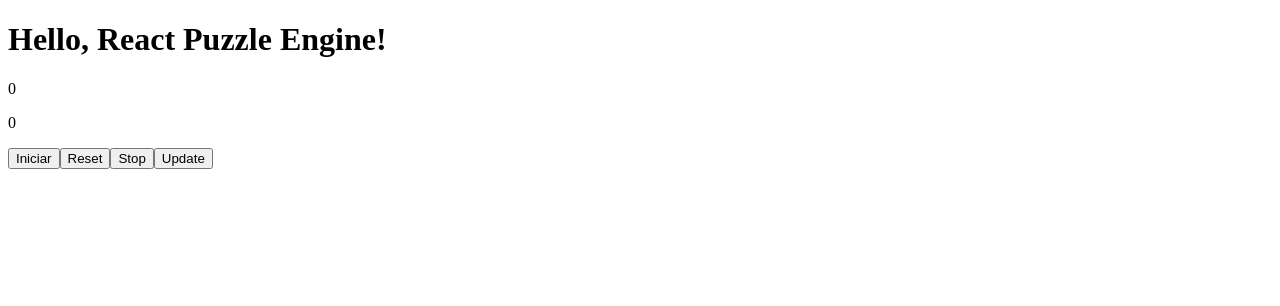
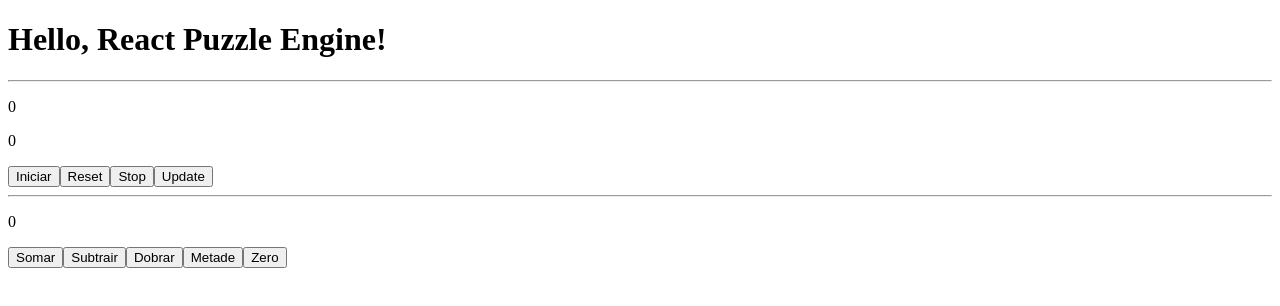
Before and after one commit to araleo/react-puzzle-engine, a React (Create React App) app: page / in a window 1280 px wide. Shown: the top 306 px of the page. Built offline with nearby package versions, Linux system fonts and the light colour scheme.

Commit message:
Adding use-counter and use-score hooks

```diff
--- a/src/App.tsx
+++ b/src/App.tsx
@@ -1,7 +1,9 @@
 import React from 'react';
+import useScore from './hooks/use-score/use-score';
 import useStopwatch from './hooks/use-stopwatch/use-stopwatch';
 
 const App = () => {
+  const score = useScore();
   const stopwatch = useStopwatch({});
 
   const updateConfig = () => {
@@ -13,12 +15,24 @@ const App = () => {
   return (
     <>
       <h1>Hello, React Puzzle Engine!</h1>
+
+      <hr />
+
       <p>{stopwatch.current}</p>
       <p>{stopwatch.format()}</p>
       <button onClick={stopwatch.start}>Iniciar</button>
       <button onClick={stopwatch.reset}>Reset</button>
       <button onClick={stopwatch.stop}>Stop</button>
       <button onClick={updateConfig}>Update</button>
+
+      <hr />
+
+      <p>{score.counter}</p>
+      <button onClick={() => score.add(10)}>Somar</button>
+      <button onClick={() => score.add(-10)}>Subtrair</button>
+      <button onClick={() => score.multiply(2)}>Dobrar</button>
+      <button onClick={() => score.multiply(0.5)}>Metade</button>
+      <button onClick={() => score.set(0)}>Zero</button>
     </>
   );
 };
--- /dev/null
+++ b/src/hooks/use-counter/use-counter.ts
@@ -0,0 +1,54 @@
+import { useEffect, useState } from 'react';
+
+export interface CounterConfig {
+  min: number;
+  max: number;
+  start: number;
+}
+
+export interface CounterUserConfig {
+  min?: number;
+  max?: number;
+  start?: number;
+}
+
+const defaultConfig = {
+  min: 0,
+  max: Number.POSITIVE_INFINITY,
+  start: 0,
+};
+
+const useCounter = (userConfig: CounterUserConfig) => {
+  const [config, setConfig] = useState<CounterConfig>(defaultConfig);
+  const [counter, setCounter] = useState<number>(defaultConfig.start);
+
+  useEffect(() => {
+    updateConfig(userConfig);
+  }, []);
+
+  const handleCounter = (newCounter: number) => {
+    if (newCounter >= config.min && newCounter <= config.max) {
+      setCounter(newCounter);
+    }
+  };
+
+  const add = (value: number) => {
+    handleCounter(counter + value);
+  };
+
+  const multiply = (value: number) => {
+    handleCounter(counter * value);
+  };
+
+  const updateConfig = (newConfig: CounterUserConfig) => {
+    setConfig({
+      min: newConfig.min || config.min,
+      max: newConfig.max || config.max,
+      start: newConfig.start || config.start,
+    });
+  };
+
+  return { counter, add, multiply, handleCounter, updateConfig };
+};
+
+export default useCounter;
--- /dev/null
+++ b/src/hooks/use-score/use-score.ts
@@ -0,0 +1,9 @@
+import useCounter from '../use-counter/use-counter';
+
+const useScore = () => {
+  const { counter, add, multiply, handleCounter } = useCounter({});
+
+  return { counter, add, multiply, set: handleCounter };
+};
+
+export default useScore;
--- a/src/hooks/use-stopwatch/use-stopwatch.ts
+++ b/src/hooks/use-stopwatch/use-stopwatch.ts
@@ -113,15 +113,14 @@ const useStopwatch = (userConfig: StopwatchUserConfig) => {
     }
   };
 
-  const updateConfig = (userConfig: StopwatchUserConfig) => {
-    const newConfig: StopwatchConfig = {
-      startAt: secsToMs(userConfig.startAt, config.startAt),
-      stopAt: secsToMs(userConfig.stopAt, config.stopAt),
-      autoStart: userConfig.autoStart || config.autoStart,
-      sign: getSign(userConfig.ascending, config.sign),
-      display: userConfig.display || config.display,
-    };
-    setConfig(newConfig);
+  const updateConfig = (newConfig: StopwatchUserConfig) => {
+    setConfig({
+      startAt: secsToMs(newConfig.startAt, config.startAt),
+      stopAt: secsToMs(newConfig.stopAt, config.stopAt),
+      autoStart: newConfig.autoStart || config.autoStart,
+      sign: getSign(newConfig.ascending, config.sign),
+      display: newConfig.display || config.display,
+    });
   };
 
   return {
```
